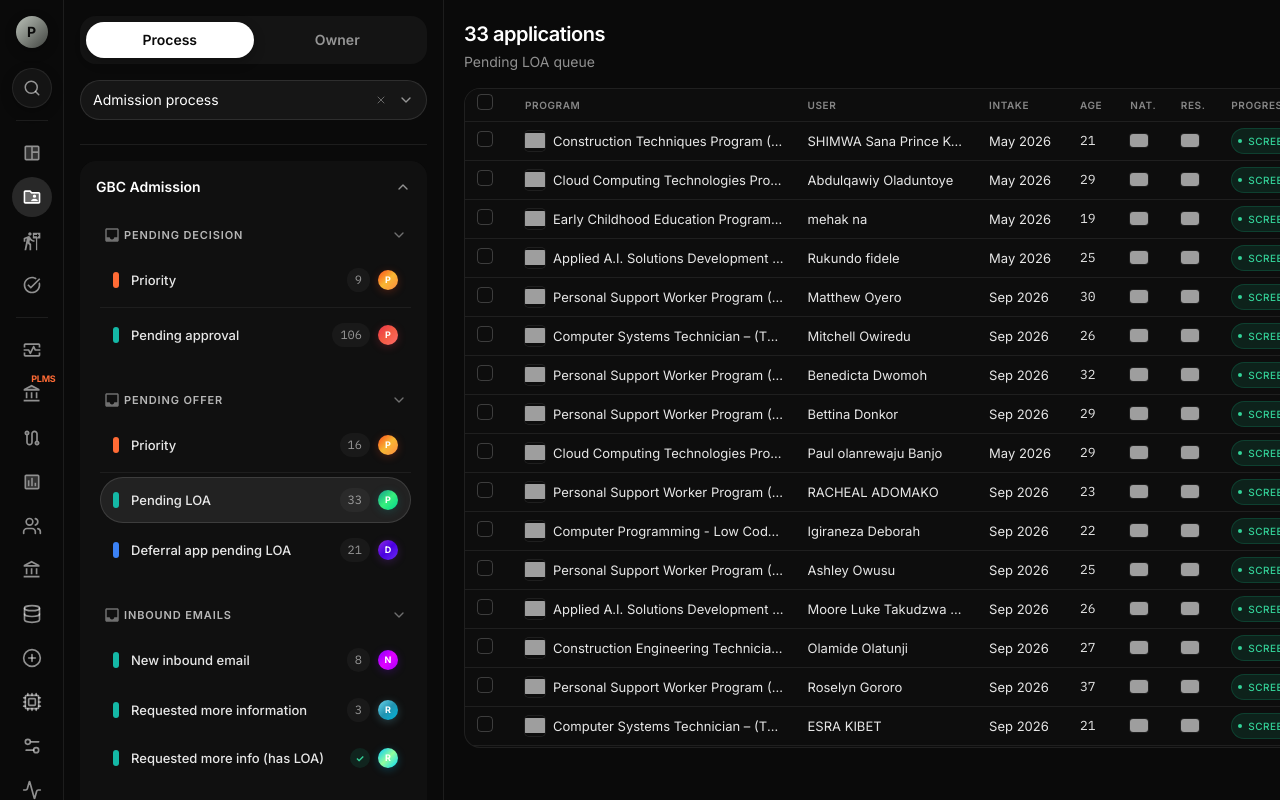
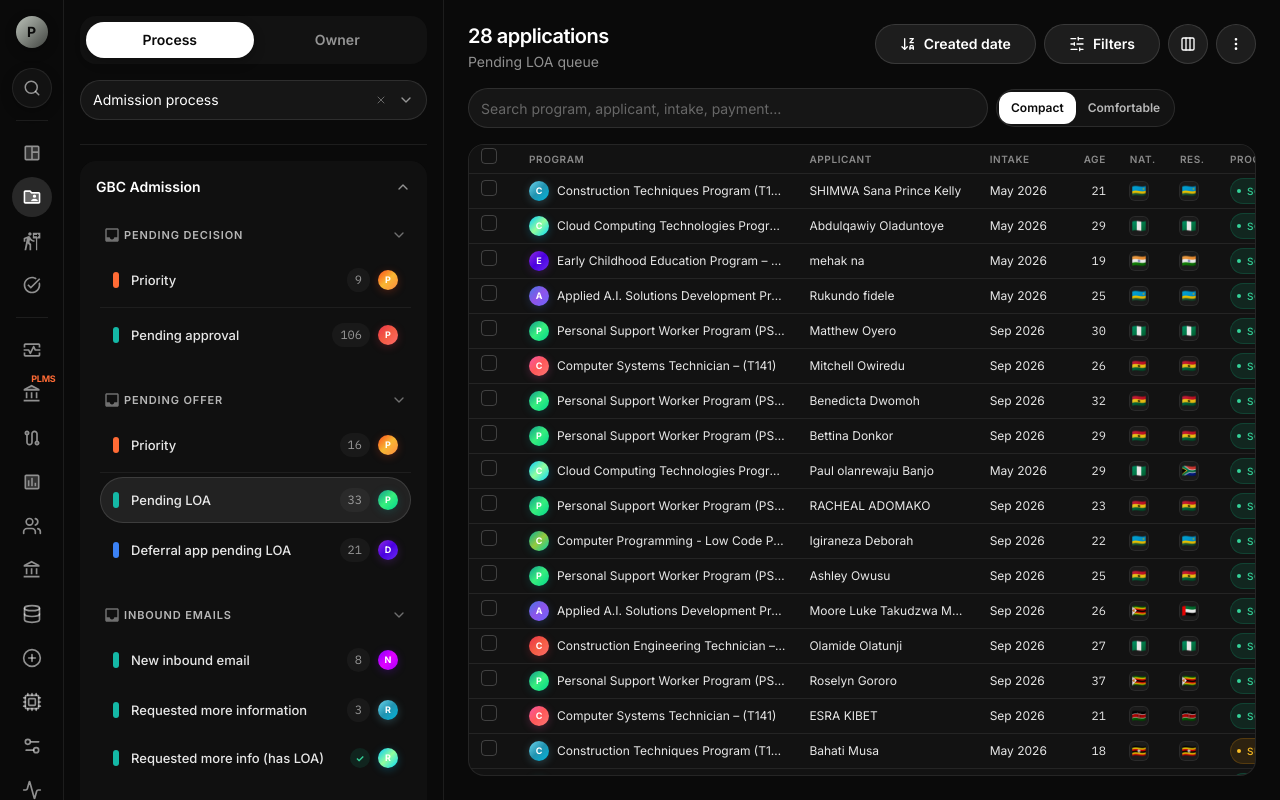
Before and after one commit to rayan-os/passage-ui-kit, a Next.js app: page /admin-panel in a window 1280 px wide. Built offline with nearby package versions, Linux system fonts and the light colour scheme; grey boxes are pictures that could not be loaded.

Commit message:
Polish admin panel process table + screenshot mode
Co-authored-by: rayan <rayan@passage.com>

```diff
--- a/app/admin-panel/page.tsx
+++ b/app/admin-panel/page.tsx
@@ -1,22 +1,40 @@
 import { SidebarNav } from "@/components/sidebar-nav"
 import { ProcessPanel } from "@/components/process-panel"
 import { ApplicationsTable } from "@/components/applications-table"
+import { cn } from "@/lib/utils"
 
-export default function AdminPanelPage() {
+export default function AdminPanelPage({
+  searchParams,
+}: {
+  searchParams?: { mode?: string }
+}) {
+  const screenshotMode = searchParams?.mode === "screenshot"
+
   return (
-    <main className="flex h-screen overflow-hidden bg-[#0a0a0a]">
+    <main
+      className={cn(
+        "flex h-dvh overflow-hidden bg-background",
+        screenshotMode && "p-10"
+      )}
+    >
       {/* Left sidebar navigation */}
-      <SidebarNav />
+      {!screenshotMode && <SidebarNav />}
 
       {/* Main content area */}
-      <div className="flex-1 flex h-full">
+      <div
+        className={cn(
+          "flex-1 flex h-full min-w-0",
+          screenshotMode &&
+            "rounded-[28px] border border-white/[0.10] bg-giga-panel shadow-giga overflow-hidden"
+        )}
+      >
         {/* Process panel */}
-        <ProcessPanel />
+        {!screenshotMode && <ProcessPanel />}
 
         {/* Data table area */}
-        <div className="flex-1 h-full overflow-hidden bg-[#0a0a0a]">
+        <div className="flex-1 h-full min-w-0 overflow-hidden bg-background">
           <div className="w-full flex h-full">
-            <div className="flex-1 overflow-y-auto">
+            <div className="flex-1 min-w-0">
               <ApplicationsTable />
             </div>
           </div>
--- a/app/globals.css
+++ b/app/globals.css
@@ -89,8 +89,8 @@
   }
 
   body {
-    @apply bg-[#0a0a0a] text-white antialiased;
-    font-family: 'Inter', -apple-system, BlinkMacSystemFont, 'Segoe UI', Roboto, sans-serif;
+    @apply bg-background text-foreground antialiased;
+    font-family: var(--font-sans), 'Inter', -apple-system, BlinkMacSystemFont, 'Segoe UI', Roboto, sans-serif;
   }
 }
 
@@ -178,3 +178,22 @@
 .animate-pulse-giga {
   animation: pulse 2s infinite;
 }
+
+/* Correct scrollbar selectors (keep these active) */
+::-webkit-scrollbar {
+  width: 8px;
+  height: 8px;
+}
+
+::-webkit-scrollbar-track {
+  background: transparent;
+}
+
+::-webkit-scrollbar-thumb {
+  background: rgba(255, 255, 255, 0.12);
+  border-radius: 4px;
+}
+
+::-webkit-scrollbar-thumb:hover {
+  background: rgba(255, 255, 255, 0.20);
+}
--- a/components/applications-table.tsx
+++ b/components/applications-table.tsx
@@ -12,6 +12,7 @@ import {
 import { Button } from "@/components/ui/button"
 import { Badge } from "@/components/ui/badge"
 import { Checkbox } from "@/components/ui/checkbox"
+import { Input } from "@/components/ui/input"
 import {
   Table,
   TableBody,
@@ -20,7 +21,7 @@ import {
   TableHeader,
   TableRow,
 } from "@/components/ui/table"
-import { Avatar, AvatarImage } from "@/components/ui/avatar"
+import { GradientAvatar } from "@/components/ui/avatar"
 import { cn } from "@/lib/utils"
 
 interface Application {
@@ -578,19 +579,34 @@ const applications: Application[] = [
   },
 ]
 
+function countryCodeToFlagEmoji(code: string) {
+  const cleaned = (code || "").trim().toUpperCase()
+  if (cleaned.length !== 2) return "🏳"
+  const A = 65
+  const base = 0x1f1e6
+  const first = cleaned.charCodeAt(0) - A
+  const second = cleaned.charCodeAt(1) - A
+  if (first < 0 || first > 25 || second < 0 || second > 25) return "🏳"
+  return String.fromCodePoint(base + first, base + second)
+}
+
 function CountryFlag({ code }: { code: string }) {
+  const flag = countryCodeToFlagEmoji(code)
   return (
-    <img
-      src={`https://kapowaz.github.io/square-flags/flags/${code}.svg`}
-      width={18}
-      className="rounded-[3px] overflow-clip ring-1 ring-white/[0.08]"
-      alt={code}
-    />
+    <span
+      className="inline-flex items-center justify-center w-[18px] h-[18px] rounded-[5px] bg-white/[0.04] ring-1 ring-white/[0.10] text-[12px] leading-none"
+      aria-label={code.toUpperCase()}
+      title={code.toUpperCase()}
+    >
+      {flag}
+    </span>
   )
 }
 
 export function ApplicationsTable() {
   const [selectedRows, setSelectedRows] = useState<number[]>([])
+  const [query, setQuery] = useState("")
+  const [density, setDensity] = useState<"compact" | "comfortable">("compact")
 
   const toggleRow = (id: number) => {
     setSelectedRows((prev) =>
@@ -598,33 +614,39 @@ export function ApplicationsTable() {
     )
   }
 
-  const toggleAll = () => {
-    if (selectedRows.length === applications.length) {
-      setSelectedRows([])
-    } else {
-      setSelectedRows(applications.map((a) => a.id))
-    }
-  }
+  const filtered = applications.filter((app) => {
+    const q = query.trim().toLowerCase()
+    if (!q) return true
+    return (
+      app.program.toLowerCase().includes(q) ||
+      app.user.toLowerCase().includes(q) ||
+      app.intake.toLowerCase().includes(q) ||
+      app.tuitionPaymentType.toLowerCase().includes(q)
+    )
+  })
+
+  const filteredIdSet = new Set(filtered.map((a) => a.id))
+  const selectedInView = selectedRows.filter((id) => filteredIdSet.has(id))
+  const allInViewSelected =
+    filtered.length > 0 && selectedInView.length === filtered.length
 
   return (
-    <div className="px-5 w-full gap-4 flex flex-col">
+    <div className="w-full h-full min-h-0 flex flex-col px-6 py-6 gap-4">
       {/* Header */}
-      <div className="flex flex-row items-center w-full pt-5">
-        <div className="flex-1 flex flex-col gap-1">
-          <h4 className="text-xl font-semibold tracking-tight text-white">
-            33 applications
+      <div className="flex flex-row items-start gap-4">
+        <div className="flex-1 flex flex-col gap-1 min-w-0">
+          <h4 className="text-[20px] leading-[1.2] font-semibold tracking-tight text-white">
+            {filtered.length} applications
           </h4>
           <p className="text-sm text-white/55">
             Pending LOA queue
+            {query.trim() ? (
+              <span className="text-white/40"> · filtered</span>
+            ) : null}
           </p>
         </div>
-        <div className="flex-1 flex items-center gap-2 justify-end">
-          <div className="flex items-center justify-end gap-2">
-            <Button
-              variant="secondary"
-              size="default"
-              className="gap-2"
-            >
+        <div className="flex items-center gap-2 justify-end">
+          <Button variant="secondary" size="default" className="gap-2">
             <ArrowDownZA className="h-4 w-4" />
             <span>Created date</span>
           </Button>
@@ -632,50 +654,128 @@ export function ApplicationsTable() {
             <SlidersHorizontal className="h-4 w-4" />
             <span>Filters</span>
           </Button>
-            <Button variant="secondary" size="icon">
+          <Button variant="secondary" size="icon" aria-label="Columns">
             <Columns3 className="h-4 w-4" />
           </Button>
-            <Button variant="secondary" size="icon">
+          <Button variant="secondary" size="icon" aria-label="More">
             <MoreVertical className="h-4 w-4" />
           </Button>
         </div>
       </div>
+
+      {/* Filters */}
+      <div className="flex flex-wrap items-center gap-2">
+        <div className="flex-1 min-w-[260px] max-w-[520px]">
+          <Input
+            value={query}
+            onChange={(e) => setQuery(e.target.value)}
+            placeholder="Search program, applicant, intake, payment…"
+            aria-label="Search applications"
+          />
+        </div>
+
+        <div className="flex items-center gap-2">
+          <div className="inline-flex items-center rounded-lg border border-white/[0.10] bg-white/[0.04] p-0.5">
+            <button
+              type="button"
+              onClick={() => setDensity("compact")}
+              className={cn(
+                "h-8 px-3 rounded-md text-xs font-semibold transition-colors",
+                density === "compact"
+                  ? "bg-white text-[#0a0a0a]"
+                  : "text-white/70 hover:text-white hover:bg-white/[0.06]"
+              )}
+            >
+              Compact
+            </button>
+            <button
+              type="button"
+              onClick={() => setDensity("comfortable")}
+              className={cn(
+                "h-8 px-3 rounded-md text-xs font-semibold transition-colors",
+                density === "comfortable"
+                  ? "bg-white text-[#0a0a0a]"
+                  : "text-white/70 hover:text-white hover:bg-white/[0.06]"
+              )}
+            >
+              Comfortable
+            </button>
+          </div>
+
+          {query.trim() ? (
+            <Button
+              variant="ghost"
+              size="sm"
+              className="gap-2"
+              onClick={() => setQuery("")}
+            >
+              <X className="h-3.5 w-3.5" />
+              Clear
+            </Button>
+          ) : null}
+        </div>
       </div>
 
       {/* Table */}
-      <div className="w-full h-[calc(100vh-140px)] rounded-2xl border border-white/[0.08] bg-[#0d0d0d] overflow-hidden">
-        <div className="w-full h-full overflow-x-auto overflow-y-auto">
-          <Table className="min-w-[1400px]">
-            <TableHeader className="sticky top-0 bg-[#0d0d0d] z-10">
+      <div className="w-full flex-1 min-h-0 rounded-2xl border border-white/[0.08] bg-giga-panel overflow-hidden">
+        <div className="w-full h-full overflow-auto">
+          <Table className="min-w-[1400px]" data-density={density}>
+            <TableHeader className="sticky top-0 bg-giga-panel z-10">
               <TableRow className="hover:bg-transparent border-white/[0.06]">
                 <TableHead className="w-12">
                   <Checkbox
-                    checked={selectedRows.length === applications.length}
-                    onCheckedChange={toggleAll}
+                    checked={allInViewSelected}
+                    onCheckedChange={() => {
+                      if (allInViewSelected) {
+                        setSelectedRows((prev) =>
+                          prev.filter((id) => !filteredIdSet.has(id))
+                        )
+                      } else {
+                        setSelectedRows((prev) => {
+                          const set = new Set(prev)
+                          for (const a of filtered) set.add(a.id)
+                          return Array.from(set)
+                        })
+                      }
+                    }}
                   />
                 </TableHead>
                 <TableHead className="min-w-[280px]">Program</TableHead>
-                <TableHead className="min-w-[180px]">User</TableHead>
+                <TableHead className="min-w-[180px]">Applicant</TableHead>
                 <TableHead className="min-w-[90px]">Intake</TableHead>
-                <TableHead className="min-w-[50px]">Age</TableHead>
+                <TableHead className="min-w-[50px] text-right">Age</TableHead>
                 <TableHead className="min-w-[50px]">Nat.</TableHead>
                 <TableHead className="min-w-[50px]">Res.</TableHead>
                 <TableHead className="min-w-[160px]">Progression</TableHead>
                 <TableHead className="min-w-[60px]">B2X</TableHead>
                 <TableHead className="min-w-[110px]">ET @ LOA</TableHead>
                 <TableHead className="min-w-[130px]">Payment</TableHead>
-                <TableHead className="min-w-[100px]">Student ID</TableHead>
+                <TableHead className="min-w-[110px]">Student ID</TableHead>
                 <TableHead className="min-w-[70px]">Deferral</TableHead>
               </TableRow>
             </TableHeader>
             <TableBody>
-              {applications.map((app) => (
+              {filtered.length === 0 ? (
+                <TableRow className="hover:bg-transparent">
+                  <TableCell className="py-10" colSpan={13}>
+                    <div className="flex flex-col items-center justify-center gap-2 text-center">
+                      <div className="text-sm font-semibold text-white">
+                        No results
+                      </div>
+                      <div className="text-sm text-white/55">
+                        Try a different search term.
+                      </div>
+                    </div>
+                  </TableCell>
+                </TableRow>
+              ) : (
+                filtered.map((app) => (
                   <TableRow
                     key={app.id}
-                  className={cn(
-                    "transition-all duration-150",
-                    selectedRows.includes(app.id) && "bg-white/[0.06]"
-                  )}
+                    data-state={
+                      selectedRows.includes(app.id) ? "selected" : undefined
+                    }
+                    className="transition-all duration-150"
                   >
                   <TableCell>
                     <Checkbox
@@ -685,19 +785,23 @@ export function ApplicationsTable() {
                   </TableCell>
                   <TableCell>
                     <div className="flex items-center gap-2 min-w-0">
-                      <Avatar className="h-5 w-5 flex-shrink-0 rounded ring-1 ring-white/[0.08]">
-                        <AvatarImage
-                          src="https://app.passage.com/cdn-images/partners/george-brown-college.jpeg/256"
-                          alt="George Brown College"
-                          className="object-contain"
+                      <GradientAvatar
+                        name={app.program}
+                        size="sm"
+                        className="flex-shrink-0 ring-1 ring-white/[0.10]"
                       />
-                      </Avatar>
-                      <span className="truncate text-white/90 text-[13px]">{app.program}</span>
+                      <span className="truncate text-white/90">
+                        {app.program}
+                      </span>
                     </div>
                   </TableCell>
-                  <TableCell>{app.user}</TableCell>
+                  <TableCell className="text-white/90">
+                    {app.user}
+                  </TableCell>
                   <TableCell>{app.intake}</TableCell>
-                  <TableCell className="font-mono">{app.age}</TableCell>
+                  <TableCell className="font-mono tabular-nums text-right">
+                    {app.age}
+                  </TableCell>
                   <TableCell>
                     <CountryFlag code={app.nationality} />
                   </TableCell>
@@ -737,7 +841,9 @@ export function ApplicationsTable() {
                     </div>
                   </TableCell>
                   <TableCell>{app.tuitionPaymentType}</TableCell>
-                  <TableCell className="font-mono text-[12px]">{app.studentId}</TableCell>
+                  <TableCell className="font-mono text-[12px] tabular-nums">
+                    {app.studentId}
+                  </TableCell>
                   <TableCell>
                     {app.isDeferral ? (
                       <div className="flex items-center justify-center w-5 h-5 rounded-full bg-emerald-500/[0.12]">
@@ -750,7 +856,8 @@ export function ApplicationsTable() {
                     )}
                   </TableCell>
                 </TableRow>
-              ))}
+                ))
+              )}
             </TableBody>
           </Table>
         </div>
--- a/components/process-panel.tsx
+++ b/components/process-panel.tsx
@@ -135,11 +135,11 @@ export function ProcessPanel() {
   const [activeItem, setActiveItem] = useState("pending-loa")
 
   return (
-    <div className="w-[380px] overflow-y-auto h-full bg-[#0a0a0a] border-r border-white/[0.08]">
+    <div className="w-[380px] overflow-y-auto h-full bg-background border-r border-white/[0.08]">
       <div className="flex flex-col h-full">
         <div className="relative">
           {/* Tab Header */}
-          <div className="sticky top-0 z-10 p-4 bg-[#0a0a0a]">
+          <div className="sticky top-0 z-10 p-4 bg-background">
             <Tabs defaultValue="process" className="w-full">
               <TabsList className="grid w-full grid-cols-2">
                 <TabsTrigger value="process">
--- /dev/null
+++ b/components/ui/input.tsx
@@ -0,0 +1,30 @@
+import * as React from "react"
+
+import { cn } from "@/lib/utils"
+
+export interface InputProps
+  extends React.InputHTMLAttributes<HTMLInputElement> {}
+
+const Input = React.forwardRef<HTMLInputElement, InputProps>(
+  ({ className, type, ...props }, ref) => {
+    return (
+      <input
+        type={type}
+        className={cn(
+          "flex h-10 w-full rounded-lg border border-input bg-white/[0.05] px-3 py-2 text-sm text-foreground",
+          "transition-all duration-150",
+          "placeholder:text-white/35",
+          "hover:border-white/[0.14] hover:bg-white/[0.07]",
+          "focus-visible:outline-none focus-visible:ring-2 focus-visible:ring-giga-accent focus-visible:ring-offset-2 focus-visible:ring-offset-giga-bg",
+          "disabled:cursor-not-allowed disabled:opacity-50",
+          className
+        )}
+        ref={ref}
+        {...props}
+      />
+    )
+  }
+)
+Input.displayName = "Input"
+
+export { Input }
--- a/components/ui/select.tsx
+++ b/components/ui/select.tsx
@@ -81,7 +81,7 @@ const SelectContent = React.forwardRef<
       ref={ref}
       className={cn(
         "relative z-50 max-h-96 min-w-[8rem] overflow-hidden rounded-xl",
-        "border border-white/[0.14] bg-[#121212] text-white shadow-giga",
+        "border border-white/[0.14] bg-popover text-white shadow-giga",
         "backdrop-blur-giga",
         "data-[state=open]:animate-in data-[state=closed]:animate-out",
         "data-[state=closed]:fade-out-0 data-[state=open]:fade-in-0",
--- a/components/ui/table.tsx
+++ b/components/ui/table.tsx
@@ -7,7 +7,14 @@ const Table = React.forwardRef<
 >(({ className, ...props }, ref) => (
   <table
     ref={ref}
-    className={cn("w-full caption-bottom text-sm", className)}
+    className={cn(
+      "w-full caption-bottom text-sm",
+      // Density tokens (override by passing `data-density="compact"` on <Table />)
+      "[--giga-table-head-h:2rem] [--giga-table-cell-py:0.375rem] [--giga-table-cell-fs:13px]",
+      "data-[density=compact]:[--giga-table-head-h:1.75rem] data-[density=compact]:[--giga-table-cell-py:0.25rem] data-[density=compact]:[--giga-table-cell-fs:12px]",
+      "data-[density=comfortable]:[--giga-table-head-h:2.25rem] data-[density=comfortable]:[--giga-table-cell-py:0.5rem] data-[density=comfortable]:[--giga-table-cell-fs:13px]",
+      className
+    )}
     {...props}
   />
 ))
@@ -77,7 +84,7 @@ const TableHead = React.forwardRef<
   <th
     ref={ref}
     className={cn(
-      "h-8 px-3 text-left align-middle text-[10px] font-semibold uppercase tracking-[0.06em] text-white/50 [&:has([role=checkbox])]:pr-0 whitespace-nowrap",
+      "h-[var(--giga-table-head-h)] px-3 text-left align-middle text-[10px] font-semibold uppercase tracking-[0.06em] text-white/50 [&:has([role=checkbox])]:pr-0 whitespace-nowrap",
       className
     )}
     {...props}
@@ -92,7 +99,7 @@ const TableCell = React.forwardRef<
   <td
     ref={ref}
     className={cn(
-      "px-3 py-1.5 align-middle text-[13px] text-white/90 [&:has([role=checkbox])]:pr-0 max-w-0 truncate",
+      "px-3 py-[var(--giga-table-cell-py)] align-middle text-[length:var(--giga-table-cell-fs)] text-white/90 [&:has([role=checkbox])]:pr-0 max-w-0 truncate",
       className
     )}
     {...props}
--- a/components/ui/tabs.tsx
+++ b/components/ui/tabs.tsx
@@ -13,7 +13,7 @@ const TabsList = React.forwardRef<
   <TabsPrimitive.List
     ref={ref}
     className={cn(
-      "inline-flex h-12 items-center justify-center rounded-2xl bg-[#141414] p-1.5 text-white/55",
+      "inline-flex h-12 items-center justify-center rounded-2xl bg-card p-1.5 text-white/55",
       className
     )}
     {...props}
--- a/next.config.js
+++ b/next.config.js
@@ -1,21 +1,5 @@
 /** @type {import('next').NextConfig} */
 const nextConfig = {
-  images: {
-    remotePatterns: [
-      {
-        protocol: 'https',
-        hostname: 'app.passage.com',
-      },
-      {
-        protocol: 'https',
-        hostname: 'kapowaz.github.io',
-      },
-      {
-        protocol: 'https',
-        hostname: 'ca.slack-edge.com',
-      },
-    ],
-  },
 }
 
 module.exports = nextConfig
--- a/tailwind.config.js
+++ b/tailwind.config.js
@@ -17,60 +17,61 @@ module.exports = {
     },
     extend: {
       colors: {
-        // GIGA Design System Colors
-        giga: {
-          bg: '#0a0a0a',
-          panel: '#121212',
-          'panel-2': '#161616',
-          card: '#141414',
-          'card-hover': '#1a1a1a',
-          accent: '#c5ccc3',
-          'accent-2': '#a8b0a5',
-          blue: '#3b82f6',
-          teal: '#14b8a6',
-          orange: '#ff6b35',
-          yellow: '#fbbf24',
-        },
-        // Semantic colors
-        border: "rgba(255, 255, 255, 0.12)",
-        input: "rgba(255, 255, 255, 0.10)",
-        ring: "#c5ccc3",
-        background: "#0a0a0a",
-        foreground: "#ffffff",
+        // Single source of truth: CSS variables from app/globals.css
+        border: "hsl(var(--border-hsl))",
+        input: "hsl(var(--input))",
+        ring: "hsl(var(--ring))",
+        background: "hsl(var(--background))",
+        foreground: "hsl(var(--foreground))",
         primary: {
-          DEFAULT: "#c5ccc3",
-          foreground: "#0a0a0a",
+          DEFAULT: "hsl(var(--primary))",
+          foreground: "hsl(var(--primary-foreground))",
         },
         secondary: {
-          DEFAULT: "#161616",
-          foreground: "#ffffff",
+          DEFAULT: "hsl(var(--secondary))",
+          foreground: "hsl(var(--secondary-foreground))",
         },
         destructive: {
-          DEFAULT: "#ef4444",
-          foreground: "#ffffff",
+          DEFAULT: "hsl(var(--destructive))",
+          foreground: "hsl(var(--destructive-foreground))",
         },
         muted: {
-          DEFAULT: "#1a1a1a",
-          foreground: "rgba(255, 255, 255, 0.55)",
+          DEFAULT: "hsl(var(--muted-hsl))",
+          foreground: "hsl(var(--muted-foreground))",
         },
         accent: {
-          DEFAULT: "#c5ccc3",
-          foreground: "#0a0a0a",
+          DEFAULT: "hsl(var(--accent-hsl))",
+          foreground: "hsl(var(--accent-foreground))",
         },
         popover: {
-          DEFAULT: "#121212",
-          foreground: "#ffffff",
+          DEFAULT: "hsl(var(--popover))",
+          foreground: "hsl(var(--popover-foreground))",
         },
         card: {
-          DEFAULT: "#121212",
-          foreground: "#ffffff",
+          DEFAULT: "hsl(var(--card))",
+          foreground: "hsl(var(--card-foreground))",
         },
         sidebar: {
-          DEFAULT: "#121212",
-          foreground: "#ffffff",
+          DEFAULT: "hsl(var(--sidebar))",
+          foreground: "hsl(var(--sidebar-foreground))",
         },
         warning: {
-          DEFAULT: "#fbbf24",
+          DEFAULT: "hsl(var(--warning))",
+        },
+
+        // Compatibility layer for existing classes like `ring-offset-giga-bg`
+        giga: {
+          bg: "hsl(var(--background))",
+          panel: "hsl(var(--popover))",
+          "panel-2": "hsl(var(--secondary))",
+          card: "hsl(var(--card))",
+          "card-hover": "hsl(var(--muted-hsl))",
+          accent: "hsl(var(--primary))",
+          "accent-2": "hsl(var(--accent-hsl))",
+          blue: "#3b82f6",
+          teal: "#14b8a6",
+          orange: "#ff6b35",
+          yellow: "#fbbf24",
         },
       },
       borderRadius: {
```
Also changed, not shown: components/sidebar-nav.tsx (+4 -4 lines). Lines whose indentation alone changed are shown as unchanged.
